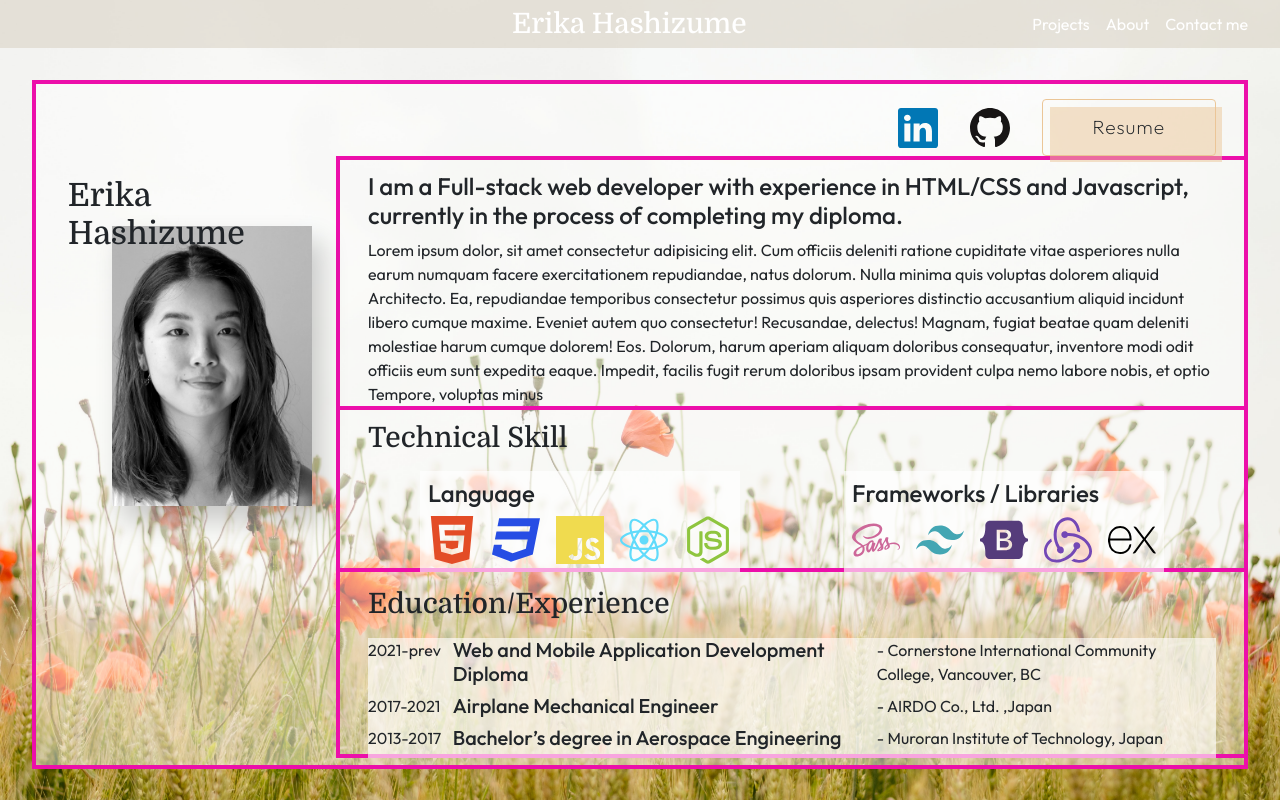
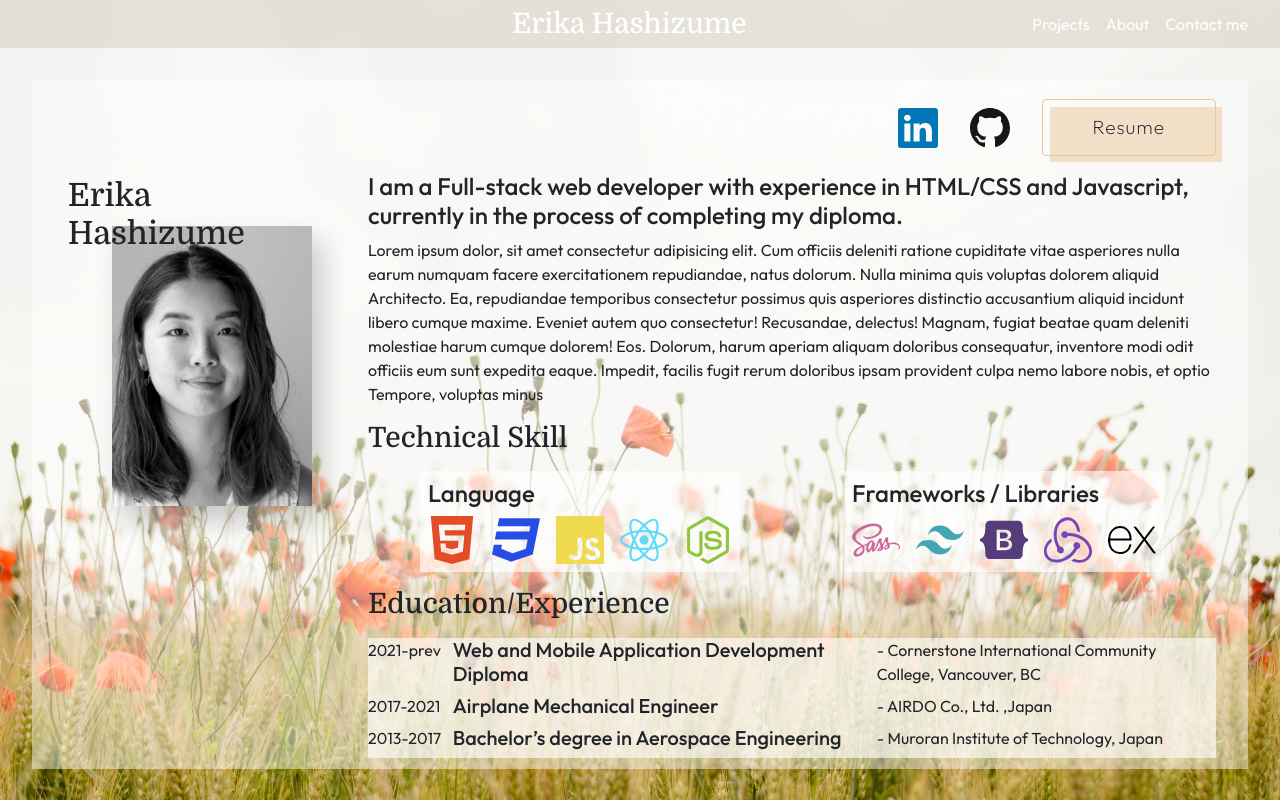
Before and after one commit to erika-goodwin/myPortfolio-client, a React (Create React App) app: page /about in a window 1280 px wide. Built offline with nearby package versions, Linux system fonts and the light colour scheme.

Commit message:
fixed about image issue

```diff
--- a/src/components/About.jsx
+++ b/src/components/About.jsx
@@ -18,7 +18,7 @@ export const About = () => {
   const windowSize = useWindowSize();
   return (
     <>
-      <div className="about-con ?">
+      <div className="about-con">
         <div className="about-con-top ">
           {windowSize.width < 768 && <h1>Erika Hashizume</h1>}
           <div className="about-con-top-resume ">
@@ -72,7 +72,7 @@ export const About = () => {
               </div>
             </div>
           </div>
-          <div className="about-con-below-des ?">
+          <div className="about-con-below-des">
             <div className="about-con-below-des-summary ">
               <h4>
                 I am a Full-stack web developer with experience in HTML/CSS and
@@ -94,7 +94,7 @@ export const About = () => {
                 et optio Tempore, voluptas minus
               </p>
             </div>
-            <div className="about-con-below-des-skill ?">
+            <div className="about-con-below-des-skill">
               <h3>Technical Skill</h3>
               <div className="about-con-below-des-skill-con ">
                 <div className="about-con-below-des-skill-con-con1">
```
